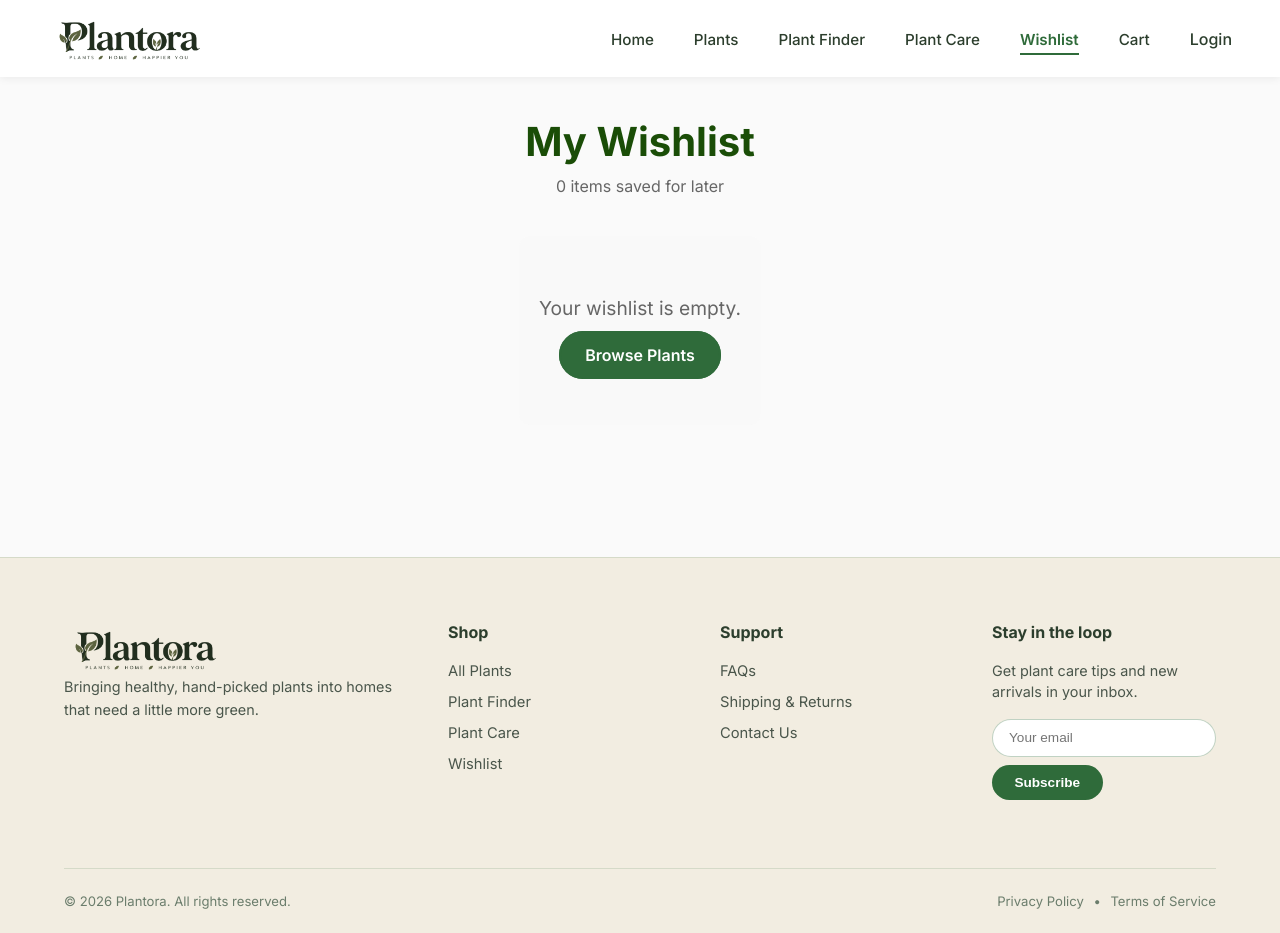
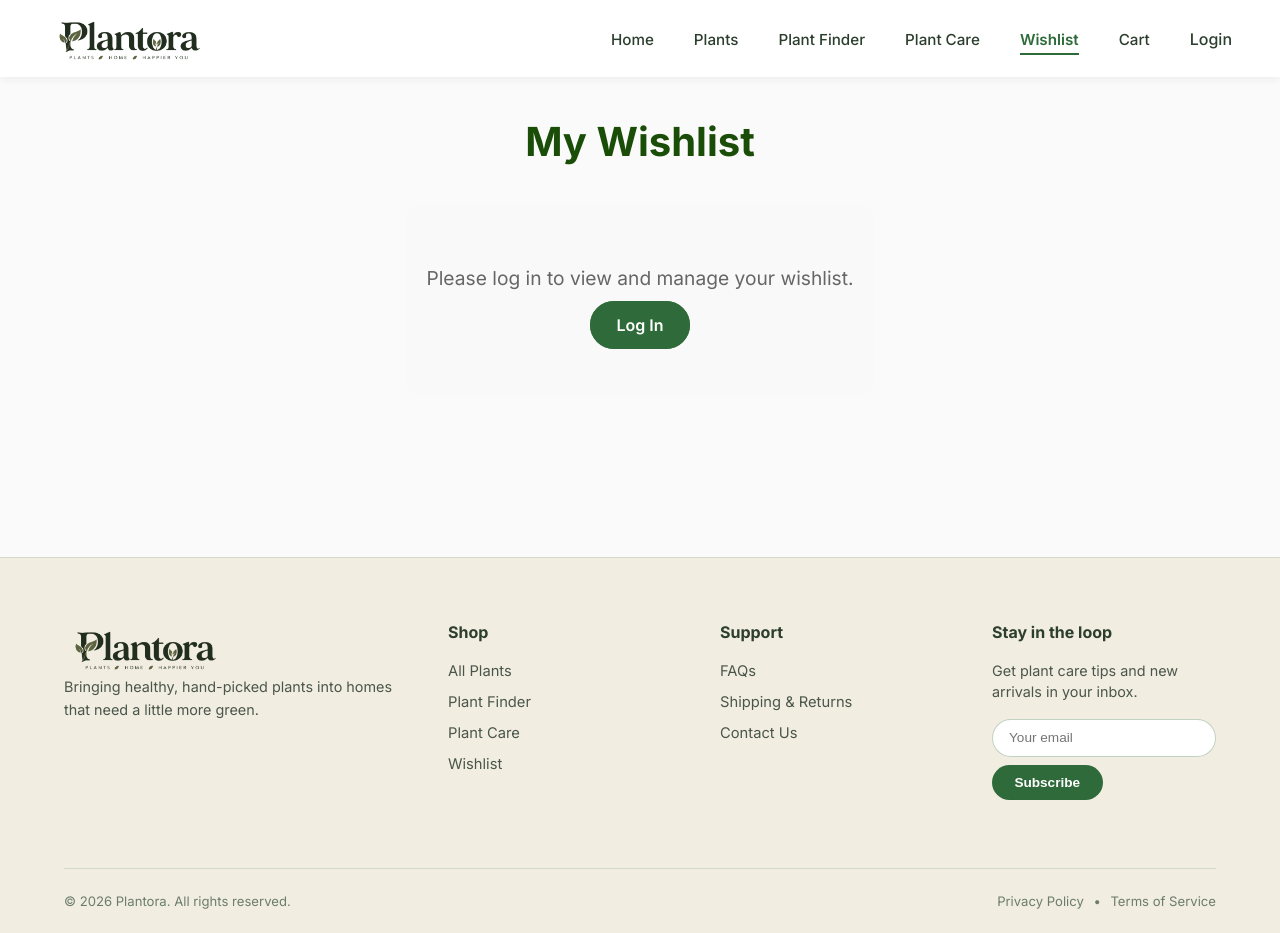
Before and after one commit to sabaineelam26/PlantoraWeb, a React (Vite) app: page /wishlist in a window 1280 px wide. Built offline with nearby package versions, Linux system fonts and the light colour scheme.

Commit message:
chore: modified Wishlist and Cart files

```diff
--- a/src/Pages/Cart.jsx
+++ b/src/Pages/Cart.jsx
@@ -1,10 +1,12 @@
 import React, { useContext } from 'react';
 import { Link, useNavigate } from 'react-router-dom';
 import { ShopContext } from '../context/ShopContext';
+import { AuthContext } from '../context/AuthContext';
 import './Cart.css';
 
 const Cart = () => {
   const { cartItems, removeFromCart, updateCartQuantity } = useContext(ShopContext);
+  const { user } = useContext(AuthContext);
   const navigate = useNavigate();
 
   const handleRemove = (id) => {
@@ -27,7 +29,12 @@ const Cart = () => {
     <div className="cart-page">
       <h1>Your Shopping Cart</h1>
 
-      {cartItems.length === 0 ? (
+      {!user ? (
+        <div className="empty-cart">
+          <p>Please log in to view and manage your cart.</p>
+          <Link to="/login" className="btn-primary">Log In</Link>
+        </div>
+      ) : cartItems.length === 0 ? (
         <div className="empty-cart">
           <p>Your cart is currently empty.</p>
           <Link to="/plants" className="btn-primary">Return to Shop</Link>
--- a/src/Pages/Wishlist.jsx
+++ b/src/Pages/Wishlist.jsx
@@ -2,19 +2,26 @@ import React, { useContext } from 'react';
 import { Link } from 'react-router-dom';
 import ProductCard from '../Components/ProductCard';
 import { ShopContext } from '../context/ShopContext';
+import { AuthContext } from '../context/AuthContext';
 import './Wishlist.css';
 
 const Wishlist = () => {
   const { wishlistItems, removeFromWishlist } = useContext(ShopContext);
+  const { user } = useContext(AuthContext);
 
   return (
     <div className="wishlist-page">
       <div className="wishlist-header">
         <h1>My Wishlist</h1>
-        <p>{wishlistItems.length} items saved for later</p>
+        {user && <p>{wishlistItems.length} items saved for later</p>}
       </div>
 
-      {wishlistItems.length === 0 ? (
+      {!user ? (
+        <div className="empty-wishlist">
+          <p>Please log in to view and manage your wishlist.</p>
+          <Link to="/login" className="btn-primary">Log In</Link>
+        </div>
+      ) : wishlistItems.length === 0 ? (
         <div className="empty-wishlist">
           <p>Your wishlist is empty.</p>
           <Link to="/plants" className="btn-primary">Browse Plants</Link>
```
